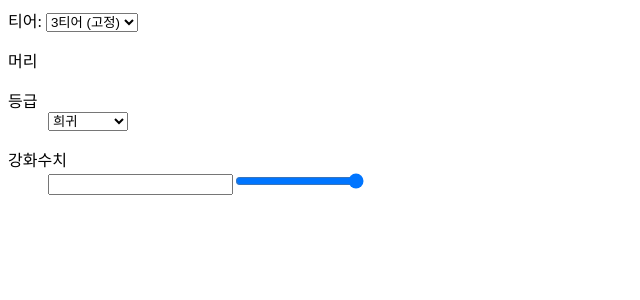
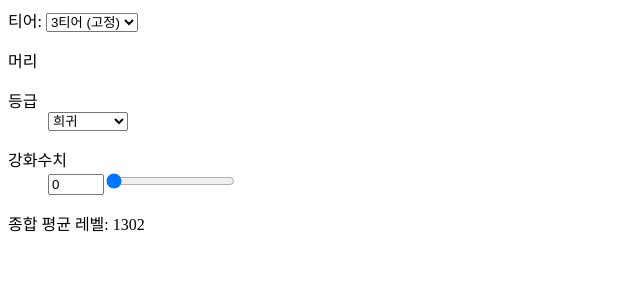
Before and after one commit to ddock4you/lostark-itemlevel-calculator, a React app: page / in a window 1280 px wide. Shown: the top 300 px of the page, without its empty margins (0-640 px from the left). Built offline with nearby package versions, Linux system fonts and the light colour scheme.

Commit message:
[추가] 등급 계산, 강화수치, 종합평균레벨 기능

```diff
--- a/src/App.tsx
+++ b/src/App.tsx
@@ -1,37 +1,128 @@
-import React from "react";
-import Grade from './assets/grade';
+import React, { useRef, useState } from "react";
+import Grade from "./assets/grade";
 
 console.log(Grade);
 
 // 유물(아브)는 20강까지, 에스더는 8강까지
 
+interface ItemInfo {
+    grade: string;
+    honningLevel: number;
+    itemlevel: number;
+}
+
 const App = () => {
-    return <div className="wrap">
-        티어: <select>
+    const [head, setHead] = useState({
+        grade: Grade[0].name,
+        honningLevel: 0,
+        itemLevel: Grade[0].itemLevel[0],
+    });
+    const headRef = useRef(null);
+
+    const changeGrade = (e) => {
+        const index = Grade.findIndex(
+            ({ name }: { name: string }) => name === e.target.value
+        );
+        if (index < 0) {
+            alert("올바르지 않은 등급입니다.");
+            return;
+        }
+
+        const convertHonningLevel = (): number => {
+            const max = maxHonningLevel(e.target.value);
+            return head.honningLevel > max ? max : head.honningLevel;
+        };
+
+        setHead({
+            grade: e.target.value,
+            honningLevel: convertHonningLevel(),
+            itemLevel: levelCalculate(e.target.value, convertHonningLevel()),
+        });
+    };
+
+    const changeHonningLevel = (e) => {
+        setHead({
+            ...head,
+            honningLevel: e.target.value,
+            itemLevel: levelCalculate(head.grade, e.target.value),
+        });
+    };
+
+    const levelCalculate = (grade: string, honningLevel: number): number => {
+        const index = Grade.findIndex(
+            ({ name }: { name: string }) => name === grade
+        );
+
+        if (index < 0) {
+            alert(
+                `잘못된 등급으로 레벨 계산이 불가능합니다.\n선택된 등급: ${grade}`
+            );
+        }
+        return Grade[index].itemLevel[honningLevel];
+    };
+
+    const maxHonningLevel = (grade: string): number => {
+        const index = Grade.findIndex(
+            ({ name }: { name: string }) => name === grade
+        );
+        return Grade[index].itemLevel.length - 1;
+    };
+
+    const handleBlur = (e) => {
+        if (!e.target.value) {
+            setHead({ ...head, itemLevel: 0 });
+        }
+    };
+
+    const averageLevel = head.itemLevel;
+
+    return (
+        <div className="wrap">
+            티어:{" "}
+            <select>
                 <option>3티어 (고정)</option>
             </select>
-        <div>
-
-        </div>
+            <div className="">
                 <div>
                     <p>머리</p>
                     <dl>
                         <dt>등급</dt>
                         <dd>
-                    <select>
-                        {Grade.map(({name}) => <option value={name} key={name}>{name}</option>)}
+                            <select onChange={changeGrade} value={head.grade}>
+                                {Grade.map(({ name }) => (
+                                    <option value={name} key={name}>
+                                        {name}
+                                    </option>
+                                ))}
                             </select>
                         </dd>
                     </dl>
                     <dl>
                         <dt>강화수치</dt>
                         <dd>
-                    <input type="number" />
-                    <input type="range" min="0" max="20" step="1"></input>
+                            <input
+                                type="number"
+                                value={head.honningLevel}
+                                min="0"
+                                max={`${maxHonningLevel(head.grade)}`}
+                                onChange={changeHonningLevel}
+                                ref={headRef}
+                            />
+                            <input
+                                type="range"
+                                min="0"
+                                max={`${maxHonningLevel(head.grade)}`}
+                                step="1"
+                                value={head.honningLevel}
+                                onChange={changeHonningLevel}
+                            />
                         </dd>
                     </dl>
                 </div>
-    </div>;
+            </div>
+            <p>종합 평균 레벨: {averageLevel}</p>
+        </div>
+    );
 };
 
 export default App;
--- a/src/assets/grade.ts
+++ b/src/assets/grade.ts
@@ -1,7 +1,7 @@
 const grade = [
     {
         name: "희귀",
-        level: [
+        itemLevel: [
             1302,
             1304,
             1307,
@@ -32,7 +32,7 @@ const grade = [
     },
     {
         name: "영웅",
-        level: [
+        itemLevel: [
             1302,
             1304,
             1307,
@@ -63,7 +63,7 @@ const grade = [
     },
     {
         name: "전설",
-        level: [
+        itemLevel: [
             1340,
             1345,
             1350,
@@ -94,7 +94,7 @@ const grade = [
     },
     {
         name: "유물(일반)",
-        level: [
+        itemLevel: [
             1340,
             1345,
             1350,
@@ -124,8 +124,8 @@ const grade = [
         ],
     },
     {
-        name: "유물(일반)",
-        level: [
+        name: "유물(아브)",
+        itemLevel: [
             1390,
             1400,
             1410,
@@ -151,7 +151,7 @@ const grade = [
     },
     {
         name: "고대",
-        level: [
+        itemLevel: [
             1390,
             1400,
             1410,
@@ -182,7 +182,7 @@ const grade = [
     },
     {
         name: "에스더",
-        level: [1200, 1200, 1300, 1400, 1500, 1600, 1625, 1635, 1645],
+        itemLevel: [1200, 1200, 1300, 1400, 1500, 1600, 1625, 1635, 1645],
     },
 ];
 
```
Lines whose indentation alone changed are shown as unchanged.
